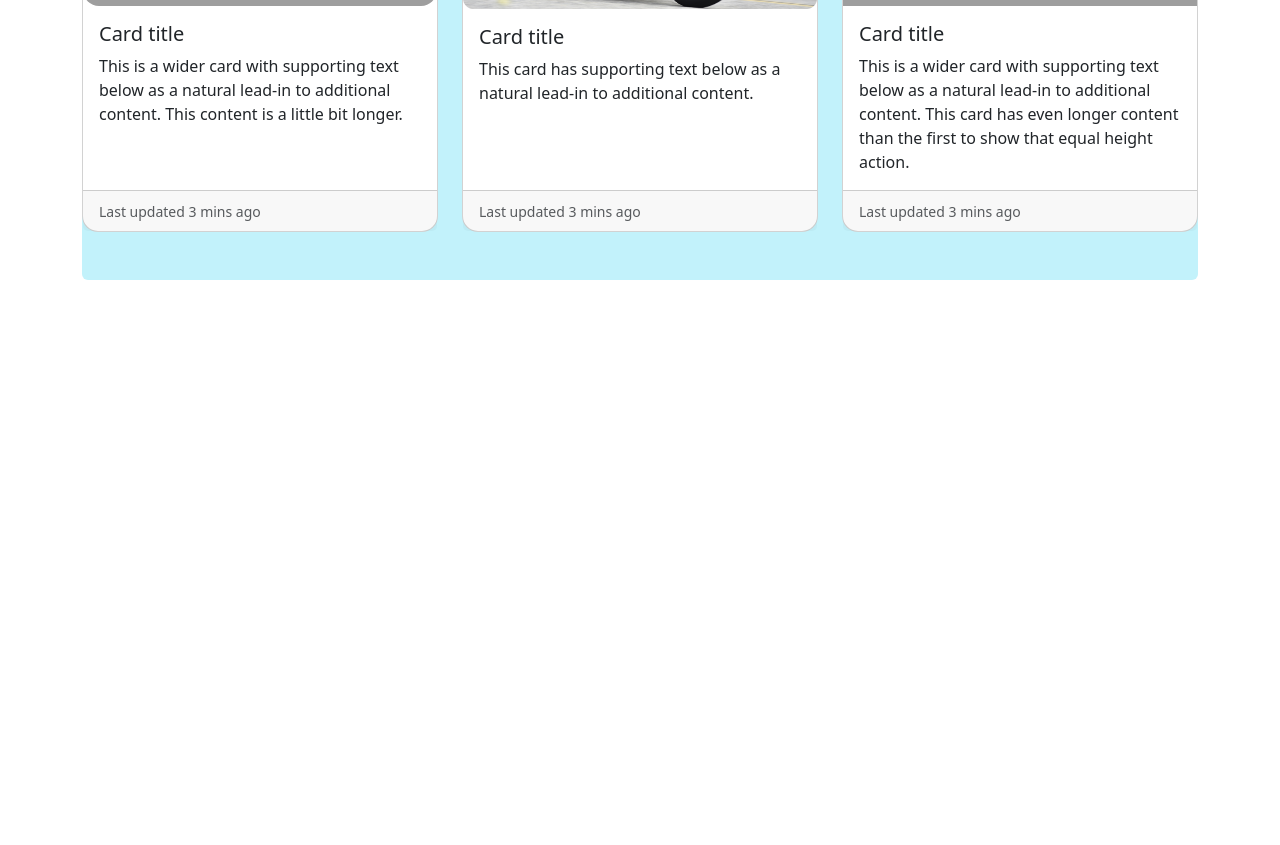
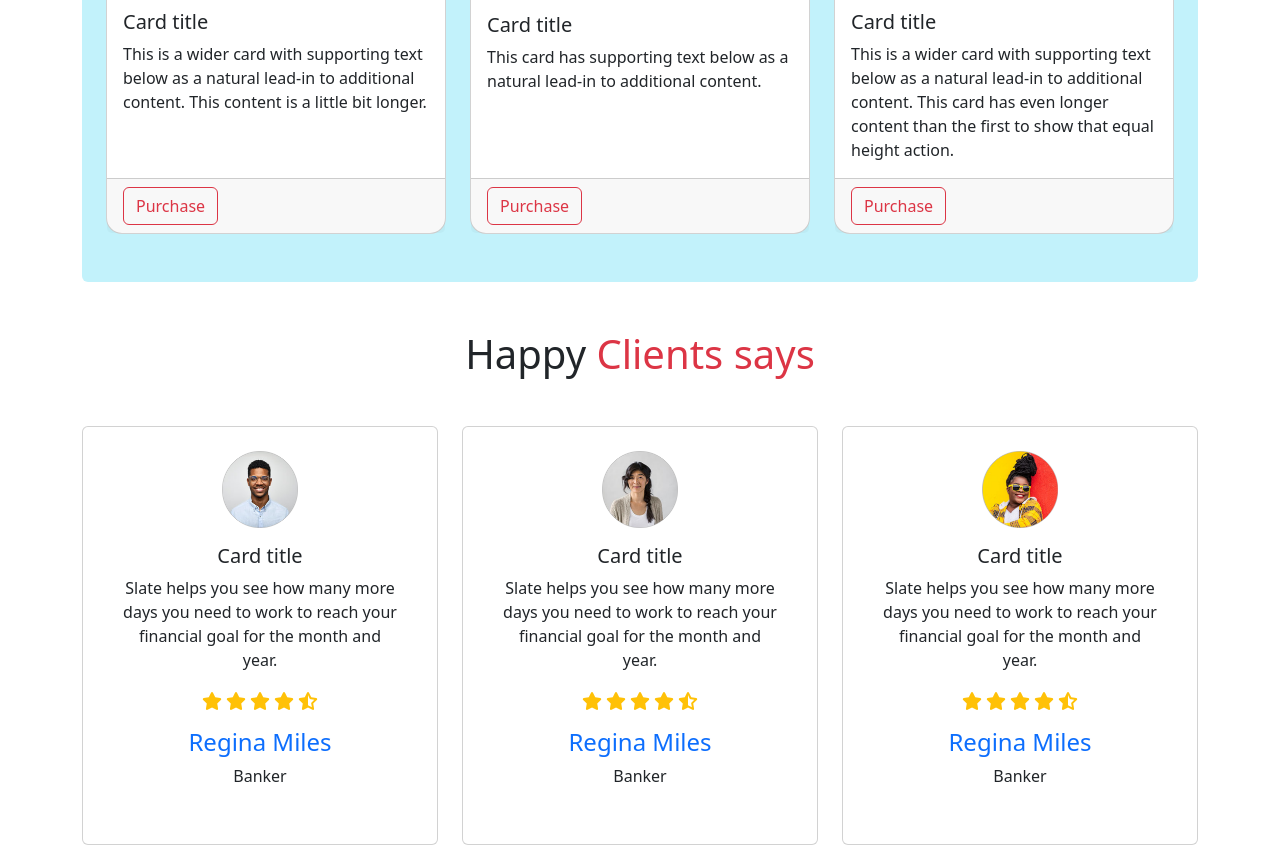
Before and after one commit to MdZisan/bikerz, a plain HTML site: page index.html in a window 1280 px wide. Shown: the part 1398-2243 px from the top of the page. Before the commit the page ends 1678 px from the top, so only its background shows below. Drawn offline with nearby package versions, Linux system fonts and the light colour scheme; grey boxes are pictures that could not be loaded.

Commit message:
happy clinet added

```diff
--- a/index.html
+++ b/index.html
@@ -197,7 +197,7 @@
       </section>
 
       <!-- new arrival -->
-      <section class=" bg-info bg-opacity-25 py-5 rounded">
+      <section class=" bg-info bg-opacity-25 py-5 rounded px-4" >
         <h1 class="text-center mt-5">New Arrival</h1>
         <div class="row row-cols-1 row-cols-md-3 g-4">
           <div class="col">
@@ -208,7 +208,8 @@
                 <p class="card-text">This is a wider card with supporting text below as a natural lead-in to additional content. This content is a little bit longer.</p>
               </div>
               <div class="card-footer">
-                <small class="text-muted">Last updated 3 mins ago</small>
+                <button class="btn btn-outline-danger">Purchase</button>
+
               </div>
             </div>
           </div>
@@ -220,7 +221,7 @@
                 <p class="card-text">This card has supporting text below as a natural lead-in to additional content.</p>
               </div>
               <div class="card-footer">
-                <small class="text-muted">Last updated 3 mins ago</small>
+                <button class="btn btn-outline-danger">Purchase</button>
               </div>
             </div>
           </div>
@@ -232,11 +233,86 @@
                 <p class="card-text">This is a wider card with supporting text below as a natural lead-in to additional content. This card has even longer content than the first to show that equal height action.</p>
               </div>
               <div class="card-footer">
-                <small class="text-muted">Last updated 3 mins ago</small>
+                <button class="btn btn-outline-danger">Purchase</button>
+
               </div>
             </div>
           </div>
         </div>
+
+      </section>
+
+      <!-- happy clints  -->
+      <section class="mt-5">
+        <h1 class="text-center"> Happy <span class=" text-danger">Clients says</span> </h1>
+
+        <div class="row row-cols-1 row-cols-md-3 g-4 mt-4">
+          <div class="col">
+            <div class="card  text-center p-4">
+              <img src="./images/user-1.png" class="card-img-top w-25 mx-auto" alt="...">
+              <div class="card-body">
+                <h5 class="card-title">Card title</h5>
+                <p class="card-text">Slate helps you see how
+                  many more days you need
+                  to work to reach your financial
+                  goal for the month and year.</p>
+                  <p>
+                    <img class="star-icon" src="./images/icons/star-solid.svg" alt="">
+                    <img class="star-icon" src="./images/icons/star-solid.svg" alt="">
+                    <img class="star-icon" src="./images/icons/star-solid.svg" alt="">
+                    <img class="star-icon" src="./images/icons/star-solid.svg" alt="">
+                    <img class="star-icon" src="./images/icons/star-half-stroke-solid.svg" alt="">
+                  </p>
+                  <h4 class=" text-primary">Regina Miles</h4>
+                  <p>Banker</p>
+              </div>
+            </div>
+          </div>
+          <div class="col">
+            <div class="card  text-center p-4">
+              <img src="./images/user-2.png" class="card-img-top w-25 mx-auto" alt="...">
+              <div class="card-body">
+                <h5 class="card-title">Card title</h5>
+                <p class="card-text">Slate helps you see how
+                  many more days you need
+                  to work to reach your financial
+                  goal for the month and year.</p>
+                  <p>
+                    <img class="star-icon" src="./images/icons/star-solid.svg" alt="">
+                    <img class="star-icon" src="./images/icons/star-solid.svg" alt="">
+                    <img class="star-icon" src="./images/icons/star-solid.svg" alt="">
+                    <img class="star-icon" src="./images/icons/star-solid.svg" alt="">
+                    <img class="star-icon" src="./images/icons/star-half-stroke-solid.svg" alt="">
+                  </p>
+                  <h4 class=" text-primary">Regina Miles</h4>
+                  <p>Banker</p>
+              </div>
+            </div>
+          </div>
+          <div class="col">
+            <div class="card text-center p-4">
+              <img src="./images/user-3.png" class="card-img-top w-25 mx-auto" alt="...">
+              <div class="card-body">
+                <h5 class="card-title">Card title</h5>
+                <p class="card-text">Slate helps you see how
+                  many more days you need
+                  to work to reach your financial
+                  goal for the month and year.</p>
+                  <p>
+                    <img class="star-icon" src="./images/icons/star-solid.svg" alt="">
+                    <img class="star-icon" src="./images/icons/star-solid.svg" alt="">
+                    <img class="star-icon" src="./images/icons/star-solid.svg" alt="">
+                    <img class="star-icon" src="./images/icons/star-solid.svg" alt="">
+                    <img class="star-icon" src="./images/icons/star-half-stroke-solid.svg" alt="">
+                  </p>
+                  <h4 class=" text-primary">Regina Miles</h4>
+                  <p>Banker</p>
+              </div>
+            </div>
+          </div>
+
+        </div>
+
 
       </section>
     </main>
--- a/styles/style.css
+++ b/styles/style.css
@@ -1,3 +1,6 @@
 .bikerz-light-red{
     background-color: rgba(255, 0, 0, 0.541);
 }
+.star-icon{
+    width: 20px;
+}
```
